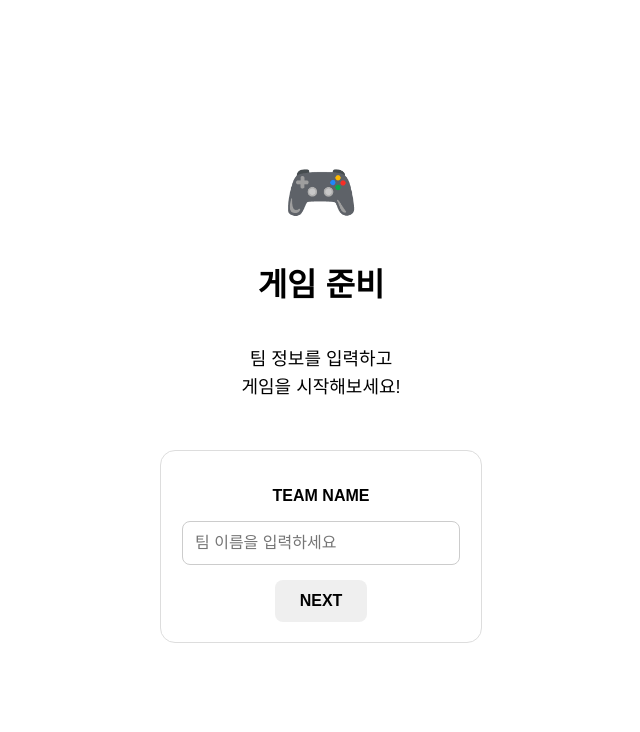
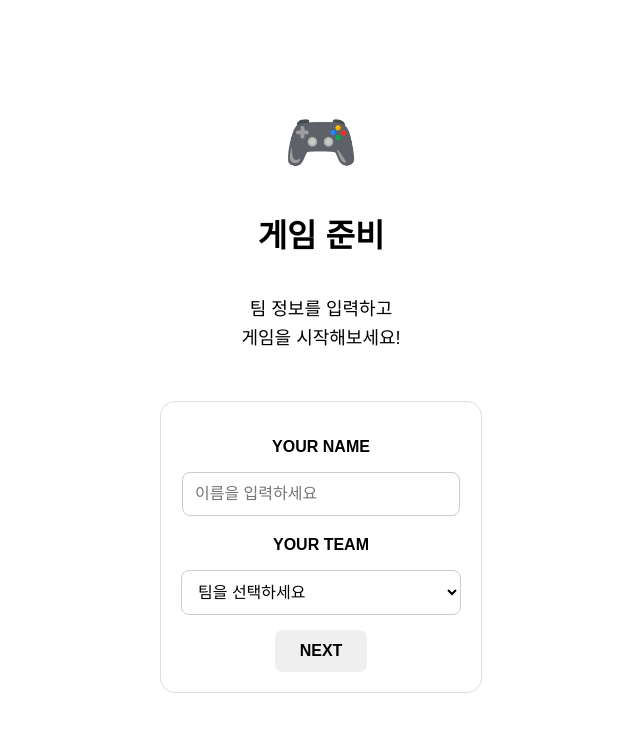
Before and after one commit to hoholon0502/QR-team-game, a Next.js app: page /game in a window 1280 px wide. Shown: the top 732 px of the page, without its empty margins (319-959 px from the left). Built offline with nearby package versions, Linux system fonts and the light colour scheme.

Commit message:
Add name input and team selection

```diff
--- a/app/game/page.js
+++ b/app/game/page.js
@@ -1,6 +1,7 @@
 "use client";
 import { useState } from "react";
 export default function GamePage() {
+  const [userName, setUserName] = useState("");
   const [teamName, setTeamName] = useState("");
   return (
     <main
@@ -33,13 +34,13 @@ export default function GamePage() {
           width: "280px",
         }}
       >
-        <p style={{ fontWeight: "bold" }}>TEAM NAME</p>
+        <p style={{ fontWeight: "bold" }}>YOUR NAME</p>
 
         <input
           type="text"
-          placeholder="팀 이름을 입력하세요"
-          value={teamName}
-          onChange={(e) => setTeamName(e.target.value)}
+          placeholder="이름을 입력하세요"
+          value={userName}
+          onChange={(e) => setUserName(e.target.value)}
           style={{
             width: "90%",
             padding: "12px",
@@ -48,13 +49,38 @@ export default function GamePage() {
             border: "1px solid #ccc",
           }}
         />
+<p style={{ fontWeight: "bold", marginTop: "20px" }}>YOUR TEAM</p>
 
+<select
+  value={teamName}
+  onChange={(e) => setTeamName(e.target.value)}
+  style={{
+    width: "100%",
+    padding: "12px",
+    fontSize: "16px",
+    borderRadius: "8px",
+    border: "1px solid #ccc",
+    backgroundColor: "white",
+  }}
+>
+  <option value="">팀을 선택하세요</option>
+  <option value="1조">1조</option>
+  <option value="2조">2조</option>
+  <option value="3조">3조</option>
+</select>
         <button
 onClick={() => {
-            if (teamName.trim() === "") {
-            alert("팀 이름을 입력해주세요!");
+  if (userName.trim() === "") {
+    alert("이름을 입력해주세요!");
     return;
   }
+
+  if (teamName === "") {
+    alert("팀을 선택해주세요!");
+    return;
+  }
+
+  localStorage.setItem("userName", userName);
   localStorage.setItem("teamName", teamName);
   window.location.href = "/play";
 }}
```
Lines whose indentation alone changed are shown as unchanged.
